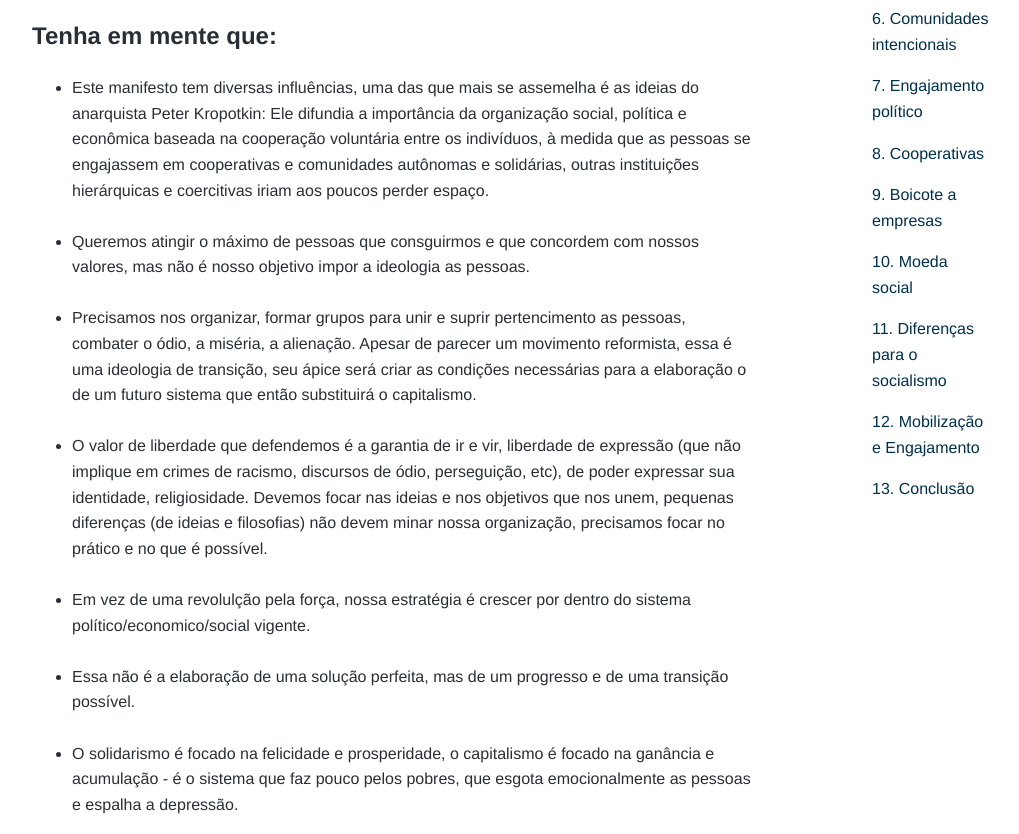
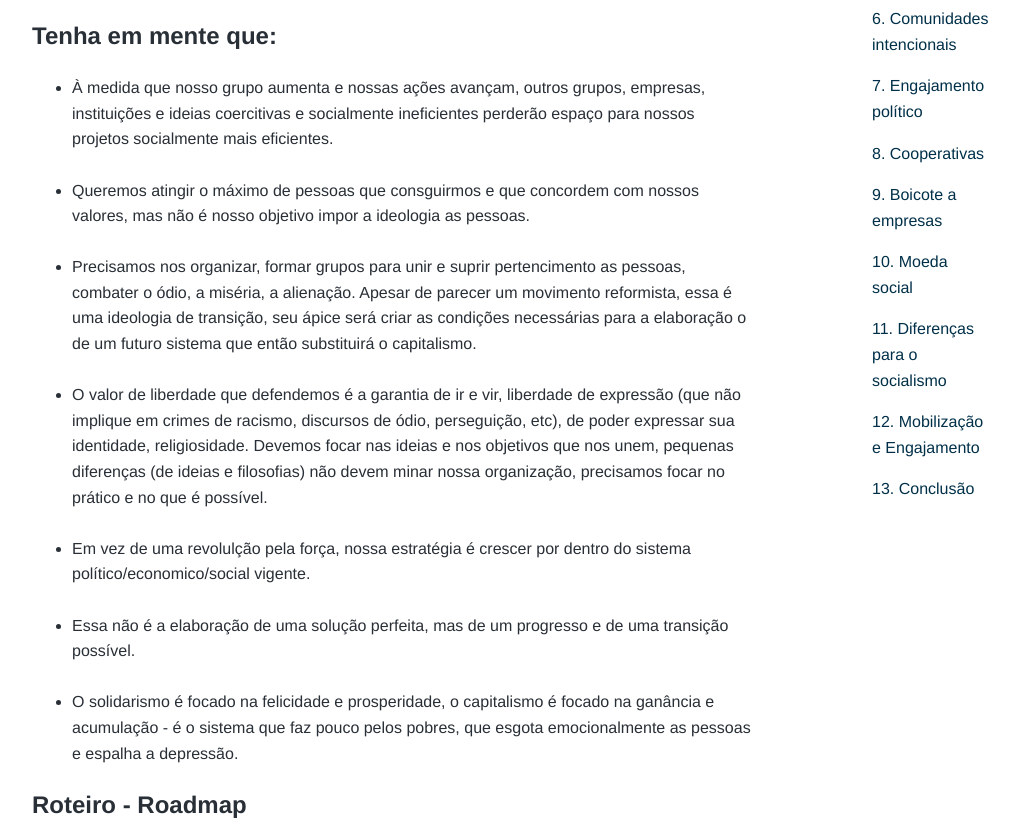
Before and after one commit to solidarismo/solidarismo.github.io, a plain HTML site: page index.html in a window 1280 px wide. Shown: the part 964-1798 px from the top of the page, without its empty margins (128-1147 px from the left). Drawn offline with Linux system fonts and the light colour scheme; a script that the page names is missing.

Commit message:
Update index.html

```diff
--- a/index.html
+++ b/index.html
@@ -45,7 +45,7 @@
         <h2 id="importante"> Tenha em mente que:</h2>
 
             <ul>
-                <li>Este manifesto tem diversas influências, uma das que mais se assemelha é as ideias do anarquista Peter Kropotkin: Ele difundia a importância da organização social, política e econômica baseada na cooperação voluntária entre os indivíduos, à medida que as pessoas se engajassem em cooperativas e comunidades autônomas e solidárias, outras instituições hierárquicas e coercitivas iriam aos poucos perder espaço.
+                <li>À medida que nosso grupo aumenta e nossas ações avançam, outros grupos, empresas, instituições e ideias coercitivas e socialmente ineficientes perderão espaço para nossos projetos socialmente mais eficientes.
                 </li> <br>
                 <li>Queremos atingir o máximo de pessoas que consguirmos e que concordem com nossos valores, mas não é nosso objetivo impor a ideologia as pessoas.
                 </li>
```
